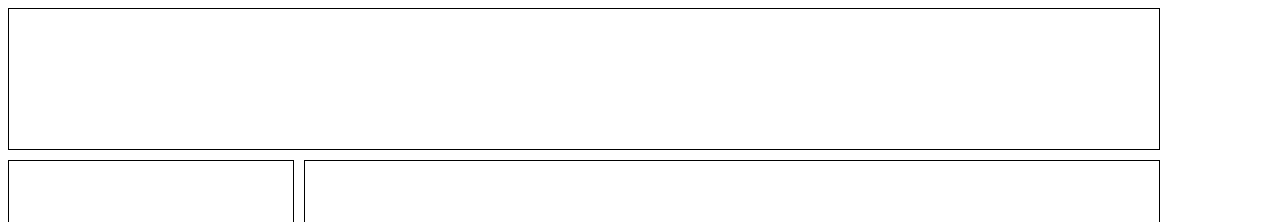
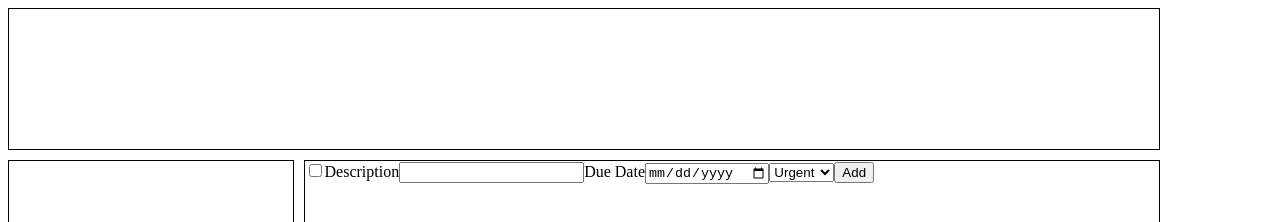
Before and after one commit to pbaki/todo-list, a website built with webpack: page dist/index.html in a window 1280 px wide. Shown: the top 222 px of the page. Built offline with nearby package versions, Linux system fonts and the light colour scheme.

Commit message:
Created separated files for creating dom elements, created form for task objects

```diff
--- a/src/folder.js
+++ b/src/folder.js
@@ -1 +1,5 @@
-console.log("asd")
+const folder = function(title, create) {
+
+
+  return {title, create}
+}
--- a/src/index.js
+++ b/src/index.js
@@ -1,6 +1,7 @@
 import './style.css';
-import printMe from './task.js';
+import taskdom from './taskDOM';
 import printMe2 from './folder';
+import taskDOM from './taskDOM';
 
 function layout() {
   const element = document.createElement('div');
@@ -25,12 +26,15 @@ function sidebar() {
   const sidebar = document.createElement("div");
   sidebar.classList.add("sidebar");
 
+
   return sidebar;
 }
 
 function taskcontainer() {
   const taskcontainer = document.createElement("div");
   taskcontainer.classList.add("taskcontainer");
+
+    taskcontainer.appendChild(taskdom());
 
   return taskcontainer;
 }
--- a/src/task.js
+++ b/src/task.js
@@ -0,0 +1,5 @@
+const task = function(description, dueDate, priority, checklist) {
+
+
+  return {description, dueDate, priority, checklist}
+}
--- /dev/null
+++ b/src/taskDOM.js
@@ -0,0 +1,94 @@
+export default function taskform() {
+    const form = document.createElement('form');
+    form.classList.add("form");
+
+    form.appendChild(checklist());
+    form.appendChild(description());
+    form.appendChild(dueDate());
+    form.appendChild(priority());
+    form.appendChild(addTodo());
+
+    return form;
+}
+function description() {
+    const descriptionLabel = document.createElement('label');
+    descriptionLabel.setAttribute("for", "description");
+    descriptionLabel.innerHTML = "Description";
+
+    const descriptionInput = document.createElement("input");
+    descriptionInput.setAttribute("type", "text");
+    descriptionInput.setAttribute("name", "description");
+    descriptionInput.setAttribute("id", "description");
+
+    descriptionLabel.appendChild(descriptionInput);
+
+    return descriptionLabel;
+}
+
+function dueDate() {
+    const dueDateLabel = document.createElement('label');
+    dueDateLabel.setAttribute("for", "dueDate");
+    dueDateLabel.innerHTML = "Due Date";
+
+    const dueDateInput = document.createElement("input");
+    dueDateInput.setAttribute("type", "date");
+    dueDateInput.setAttribute("name", "dueDate");
+    dueDateInput.setAttribute("id", "dueDate");
+
+    dueDateLabel.appendChild(dueDateInput);
+
+    return dueDateLabel;
+}
+
+function priority() {
+    const prioritySelect = document.createElement("select");
+    prioritySelect.setAttribute("name", "priority");
+    prioritySelect.setAttribute("id", "priority");
+
+    const option1 = document.createElement('option');
+    option1.setAttribute("value", "Urgent");
+    option1.innerHTML = "Urgent";
+
+    const option2 = document.createElement('option');
+    option2.setAttribute("value", "Normal");
+    option2.innerHTML = "Normal";
+
+    const option3 = document.createElement('option');
+    option3.setAttribute("value", "Low");
+    option3.innerHTML = "Low";
+
+    prioritySelect.appendChild(option1);
+    prioritySelect.appendChild(option2);
+    prioritySelect.appendChild(option3);
+
+    return prioritySelect;
+}
+
+function checklist() {
+    const checklistLabel = document.createElement('label');
+    checklistLabel.setAttribute("for", "checklist");
+
+    const checklistInput = document.createElement("input");
+    checklistInput.setAttribute("type", "checkbox");
+    checklistInput.setAttribute("name", "checklist");
+    checklistInput.setAttribute("id", "checklist");
+
+    checklistLabel.appendChild(checklistInput);
+
+    return checklistLabel;
+}
+
+function addTodo() {
+    const addTodoLabel = document.createElement('label');
+    addTodoLabel.setAttribute("for", "addTodo");
+
+    const addTodoInput = document.createElement("input");
+    addTodoInput.setAttribute("type", "button");
+    addTodoInput.setAttribute("value", "Add");
+    addTodoInput.setAttribute("name", "addTodo");
+    addTodoInput.setAttribute("id", "addTodo");
+
+    addTodoLabel.appendChild(addTodoInput);
+
+    return addTodoLabel;
+}
--- a/webpack.config.js
+++ b/webpack.config.js
@@ -6,6 +6,8 @@ entry: {
     index: './src/index.js',
     folder: './src/folder.js',
     task: './src/task.js',
+    taskDOM: './src/taskDOM',
+    folderDOM: './src/folderDOM',
   },
     plugins: [
     new HtmlWebpackPlugin({
```
Also changed, not shown: dist/folder.bundle.js (deleted), dist/folderDOM.bundle.js (added), dist/index.bundle.js, dist/index.html, dist/taskDOM.bundle.js (added), src/folderDOM.js (added).
